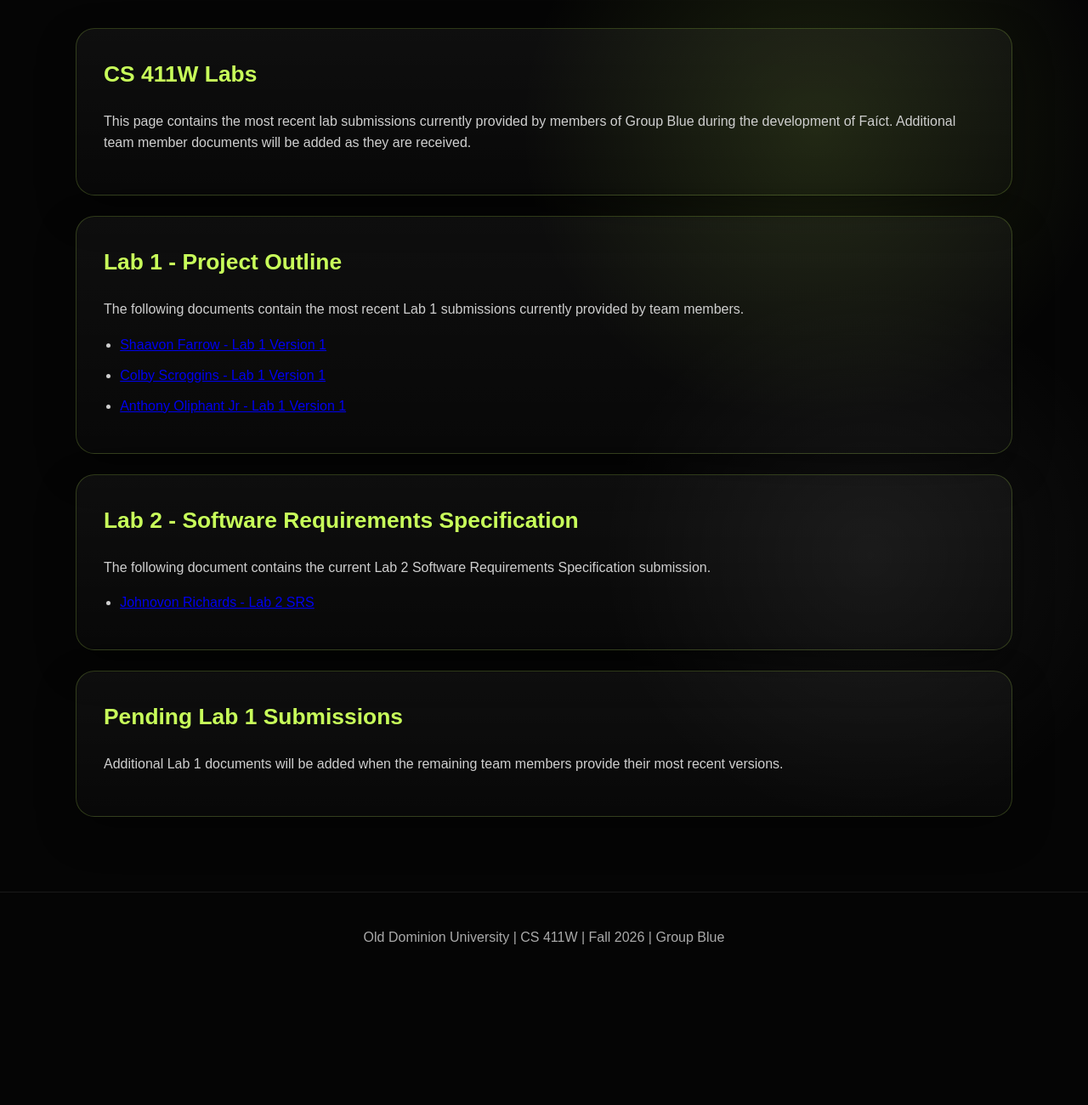
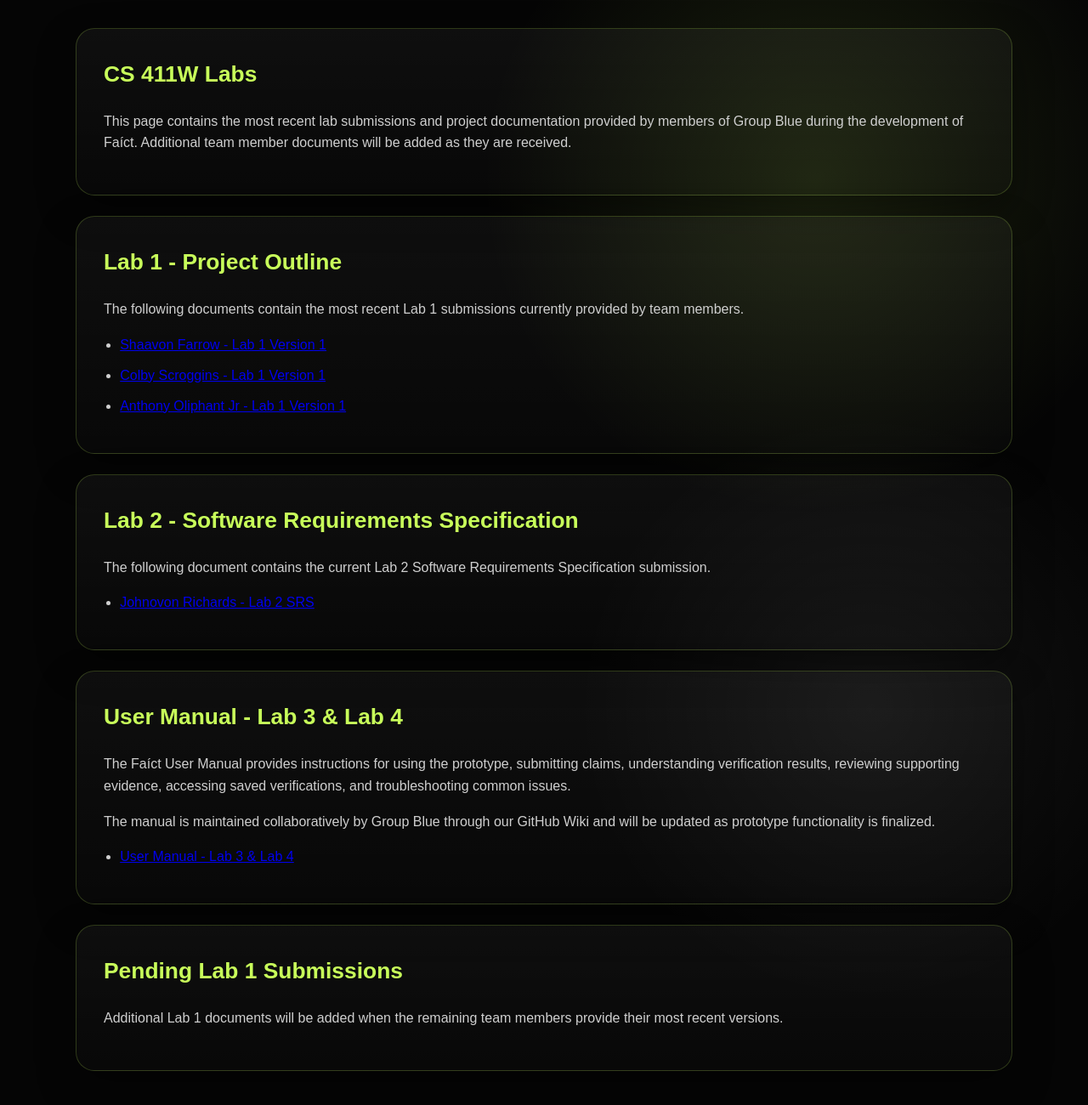
Before and after one commit to JohnoRichCS/cs410-BLUE-team-project, a plain HTML site: page labs.html in a window 1280 px wide. Shown: the part 100-1400 px from the top of the page at 85% size. Before the commit the page ends 1256 px from the top, so only its background shows below. Drawn offline with Linux system fonts and the light colour scheme.

Commit message:
Update labs.html

```diff
--- a/labs.html
+++ b/labs.html
@@ -1,3 +1,4 @@
+
 <!DOCTYPE html>
 <html lang="en">
 <head>
@@ -39,9 +40,10 @@
     <h2>CS 411W Labs</h2>
 
     <p>
-      This page contains the most recent lab submissions currently
-      provided by members of Group Blue during the development of Faíct.
-      Additional team member documents will be added as they are received.
+      This page contains the most recent lab submissions and project
+      documentation provided by members of Group Blue during the
+      development of Faíct. Additional team member documents will be
+      added as they are received.
     </p>
 
   </section>
@@ -113,6 +115,39 @@
 
   <section class="card">
 
+    <h2>User Manual - Lab 3 &amp; Lab 4</h2>
+
+    <p>
+      The Faíct User Manual provides instructions for using the
+      prototype, submitting claims, understanding verification results,
+      reviewing supporting evidence, accessing saved verifications,
+      and troubleshooting common issues.
+    </p>
+
+    <p>
+      The manual is maintained collaboratively by Group Blue through
+      our GitHub Wiki and will be updated as prototype functionality
+      is finalized.
+    </p>
+
+    <ul class="clean-list">
+
+      <li>
+        <a
+          href="https://github.com/JohnoRichCS/cs410-BLUE-team-project/wiki"
+          target="_blank"
+          rel="noopener noreferrer">
+          User Manual - Lab 3 &amp; Lab 4
+        </a>
+      </li>
+
+    </ul>
+
+  </section>
+
+
+  <section class="card">
+
     <h2>Pending Lab 1 Submissions</h2>
 
     <p>
```
